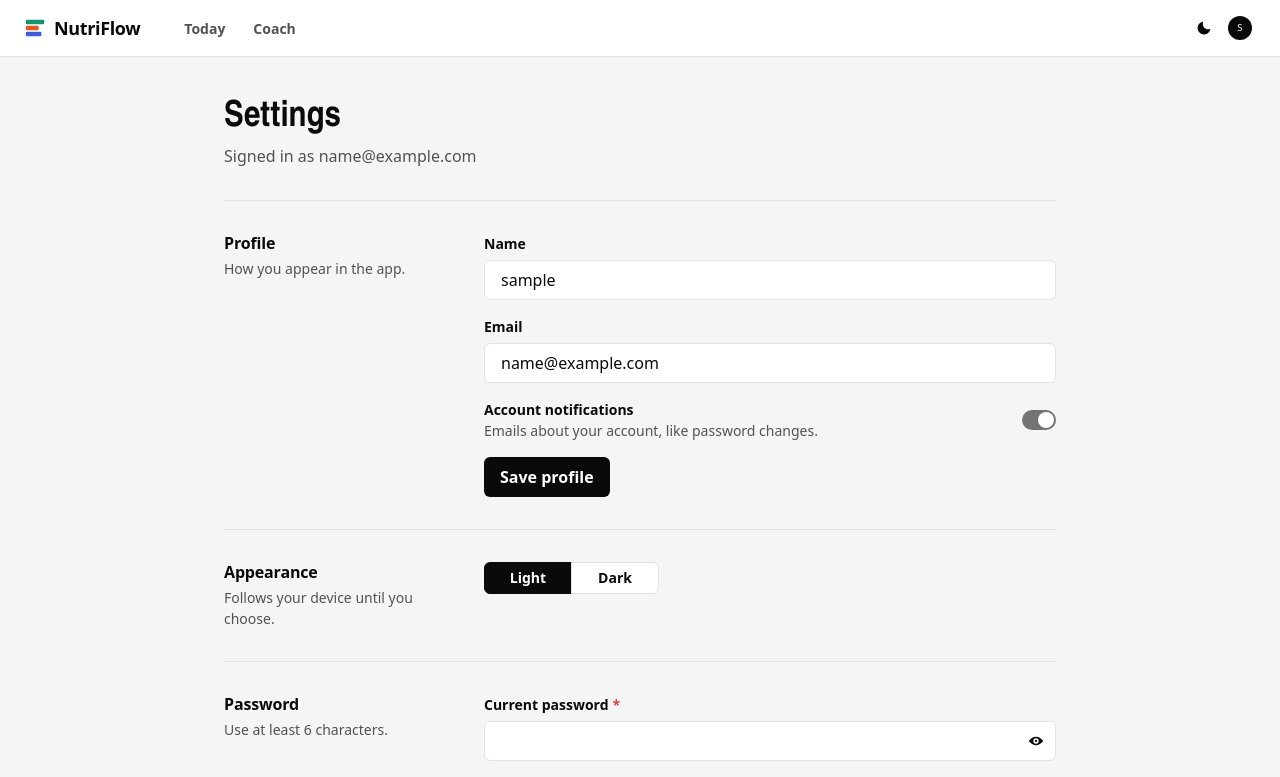
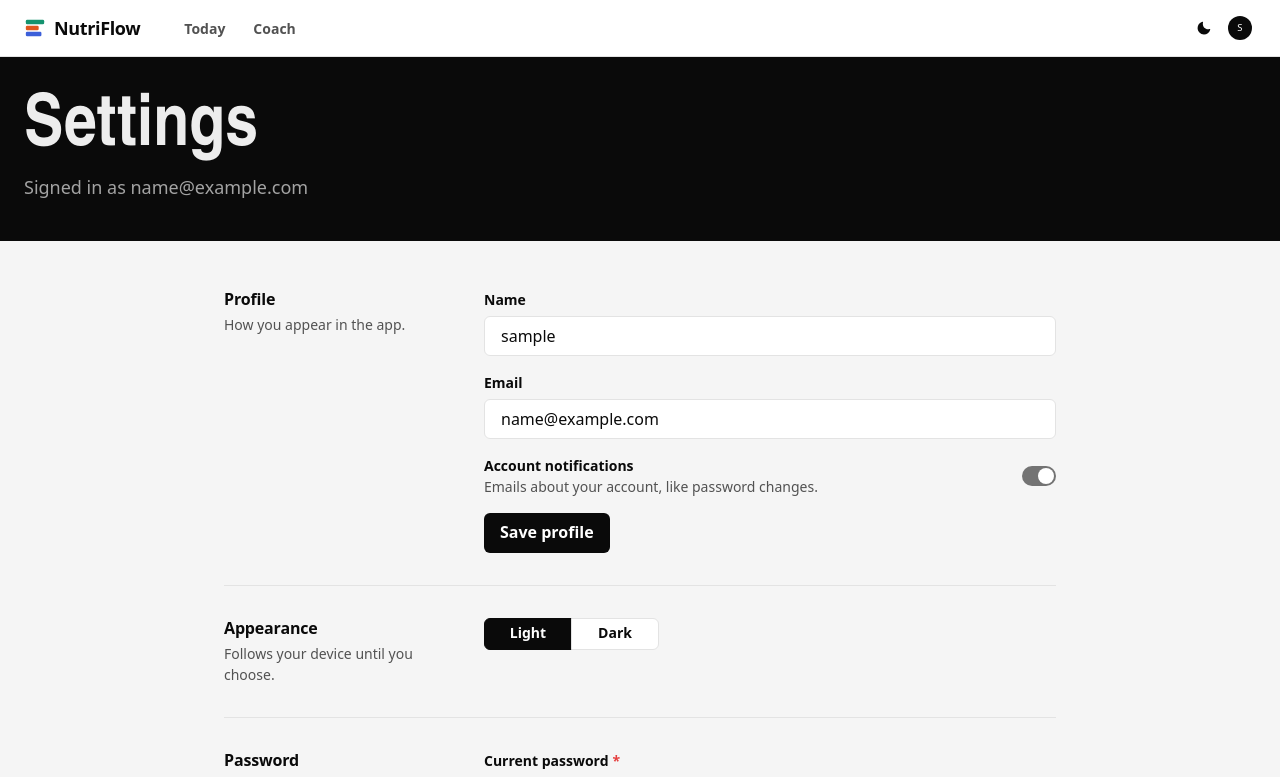
Before and after one commit to aperez-999/nutriflow, a React (Vite) app in the folder frontend/: page /settings in a window 1280 px wide. Shown: the top 777 px of the page. Built offline with nearby package versions, Linux system fonts and the light colour scheme; no server answers; sample sign-in values are in the browser's storage; a web font is replaced by a local one.

Commit message:
feat(ui): page bands for Coach and Settings; animated chat messages
- PageBand: shared black header band; used on Coach and Settings
- Chat messages fade up as they arrive; suggestion chips wrap on wider
  screens instead of being clipped

```diff
--- a/frontend/src/components/FitnessHub/AIFitnessChat/components/ChatMessage.jsx
+++ b/frontend/src/components/FitnessHub/AIFitnessChat/components/ChatMessage.jsx
@@ -8,7 +8,9 @@ import {
   Wrap,
   WrapItem,
 } from '@chakra-ui/react';
+import { motion } from 'framer-motion';
 import ReactMarkdown from 'react-markdown';
+import { DURATION, EASE_OUT } from '../../../Motion/tokens';
 import remarkGfm from 'remark-gfm';
 import { QUICK_ACTIONS, PRIMARY_SUGGESTIONS, CHAT_ACTION_BUTTON_PROPS, QUICK_ACTION_LABELS } from '../constants';
 
@@ -99,9 +101,15 @@ const ChatMessage = React.memo(function ChatMessage({ message, onSuggestionClick
   );
   const time = new Date(message.timestamp).toLocaleTimeString([], { hour: 'numeric', minute: '2-digit' });
 
+  const enter = {
+    initial: { opacity: 0, y: 8 },
+    animate: { opacity: 1, y: 0 },
+    transition: { duration: DURATION.base, ease: EASE_OUT },
+  };
+
   if (isUser) {
     return (
-      <Flex justify="flex-end">
+      <Flex as={motion.div} {...enter} justify="flex-end">
         <Box maxW={{ base: '88%', md: '75%' }}>
           <Box bg="bg.muted" px={4} py={2.5} borderRadius="panel" borderBottomRightRadius="4px">
             <Text fontSize="sm" lineHeight="1.6" whiteSpace="pre-line" overflowWrap="anywhere">{message.content}</Text>
@@ -113,7 +121,7 @@ const ChatMessage = React.memo(function ChatMessage({ message, onSuggestionClick
   }
 
   return (
-    <Box maxW={{ base: '100%', md: '92%' }}>
+    <Box as={motion.div} {...enter} maxW={{ base: '100%', md: '92%' }}>
       <Text fontSize="xs" fontWeight="700" mb={1}>Coach <Text as="span" color="fg.muted" fontWeight="400">{time}</Text></Text>
       {structuredContent ? (
         <VStack align="stretch" spacing={3}>
--- a/frontend/src/components/FitnessHub/AIFitnessChat/index.jsx
+++ b/frontend/src/components/FitnessHub/AIFitnessChat/index.jsx
@@ -476,7 +476,15 @@ const AIFitnessChat = forwardRef(({ userWorkouts = [], userDiets = [], toast },
           </VStack>
         </Box>
 
-        <Flex gap={2} px={{ base: 3, md: 4 }} pb={2} overflowX="auto" sx={{ scrollbarWidth: 'none' }}>
+        {/* Side-scrolls on phones, wraps on wider screens so no suggestion is cut off. */}
+        <Flex
+          gap={2}
+          px={{ base: 3, md: 4 }}
+          pb={2}
+          flexWrap={{ base: 'nowrap', md: 'wrap' }}
+          overflowX={{ base: 'auto', md: 'visible' }}
+          sx={{ scrollbarWidth: 'none' }}
+        >
           {QUICK_ACTIONS.map((suggestion) => (
             <Button
               key={suggestion}
--- /dev/null
+++ b/frontend/src/components/Global/PageBand.jsx
@@ -0,0 +1,26 @@
+import { Box, Container, DarkMode, Heading, Text } from '@chakra-ui/react';
+import { motion } from 'framer-motion';
+import { DURATION, EASE_OUT } from '../Motion/tokens';
+
+const MotionBox = motion(Box);
+
+/** Black header band that opens each app page (same language as the dashboard scoreboard). */
+export default function PageBand({ title, description, children }) {
+  return (
+    <DarkMode>
+      <Box as="section" bg="bg.canvas" color="fg">
+        <Container maxW="container.xl" px={{ base: 4, md: 6 }} pt={{ base: 7, md: 10 }} pb={{ base: 7, md: 10 }}>
+          <MotionBox
+            initial={{ opacity: 0, y: 10 }}
+            animate={{ opacity: 1, y: 0 }}
+            transition={{ duration: DURATION.slow, ease: EASE_OUT }}
+          >
+            <Heading as="h1" fontSize={{ base: '5xl', md: '7xl' }} lineHeight="0.9">{title}</Heading>
+            {description && <Text color="fg.muted" fontSize={{ base: 'md', md: 'lg' }} mt={3} maxW="60ch">{description}</Text>}
+            {children}
+          </MotionBox>
+        </Container>
+      </Box>
+    </DarkMode>
+  );
+}
--- a/frontend/src/pages/FitnessHub.jsx
+++ b/frontend/src/pages/FitnessHub.jsx
@@ -2,8 +2,6 @@ import { useState, useCallback, useEffect, useMemo, useRef, useContext } from 'r
 import {
   Box,
   Container,
-  Heading,
-  Text,
   VStack,
   useDisclosure,
   useToast,
@@ -13,6 +11,7 @@ import FitnessHubInsightsSection from '../components/FitnessHub/FitnessHubInsigh
 import FitnessHubPlansSection from '../components/FitnessHub/FitnessHubPlansSection';
 import FitnessHubDiscoverySection from '../components/FitnessHub/FitnessHubDiscoverySection';
 import ExerciseDetailsModal from '../components/FitnessHub/ExerciseDetailsModal';
+import PageBand from '../components/Global/PageBand';
 import { addDiet, addWorkout, getWorkouts, getDiets, searchFoods } from '../services/api';
 import { handleApiError } from '../utils/apiErrorHandler';
 import { AuthContext } from '../context/AuthContext';
@@ -730,15 +729,12 @@ function FitnessHub() {
 
   return (
     <Box>
+      <PageBand
+        title="Coach"
+        description="Ask anything, get training and meal plans built from your log, and browse exercises."
+      />
       <Container maxW="container.xl" py={{ base: 6, md: 8 }} px={{ base: 4, md: 6 }}>
         <VStack spacing={8} align="stretch">
-          <Box>
-            <Heading as="h1" size="xl">Coach</Heading>
-            <Text color="fg.muted" mt={1} maxW="65ch">
-              Ask anything, get training and meal plans built from your log, and browse exercises.
-            </Text>
-          </Box>
-
           {/* ─── Top Row: AI Chat (left) + Insights + Meal Plans (right) ─── */}
           <Box
             display="grid"
--- a/frontend/src/pages/ProfileSettings.jsx
+++ b/frontend/src/pages/ProfileSettings.jsx
@@ -21,6 +21,7 @@ import { AuthContext } from '../context/AuthContext';
 import { changePassword, updateProfile } from '../services/api';
 import { handleApiError } from '../utils/apiErrorHandler';
 import PasswordInput from '../components/Auth/PasswordInput';
+import PageBand from '../components/Global/PageBand';
 
 const getAccount = (user) => user?.user || user?.result || user || {};
 
@@ -137,11 +138,10 @@ function ProfileSettings() {
   const passwordMismatch = Boolean(passwordForm.confirmPassword) && passwordForm.newPassword !== passwordForm.confirmPassword;
 
   return (
-    <Container maxW="880px" px={{ base: 4, md: 6 }} py={{ base: 6, md: 10 }}>
-      <Heading as="h1" size="xl">Settings</Heading>
-      <Text color="fg.muted" mt={1}>Signed in as {account.email}</Text>
-
-      <Box mt={8} borderTopWidth="1px" borderColor="border">
+    <Box>
+      <PageBand title="Settings" description={`Signed in as ${account.email}`} />
+      <Container maxW="880px" px={{ base: 4, md: 6 }} py={{ base: 2, md: 4 }}>
+        <Box>
           <SettingsSection title="Profile" description="How you appear in the app.">
             <VStack spacing={4} align="stretch">
               <FormControl>
@@ -216,6 +216,7 @@ function ProfileSettings() {
           </SettingsSection>
         </Box>
       </Container>
+    </Box>
   );
 }
 
```
Lines whose indentation alone changed are shown as unchanged.
